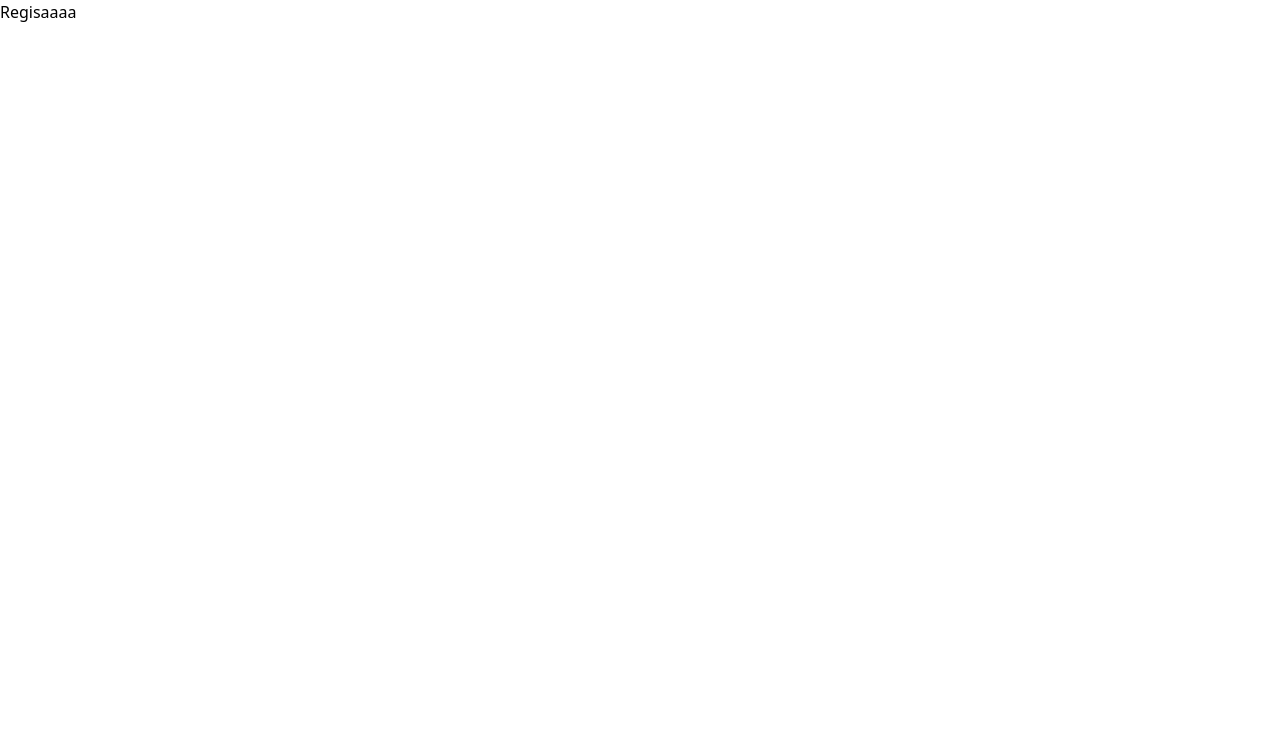
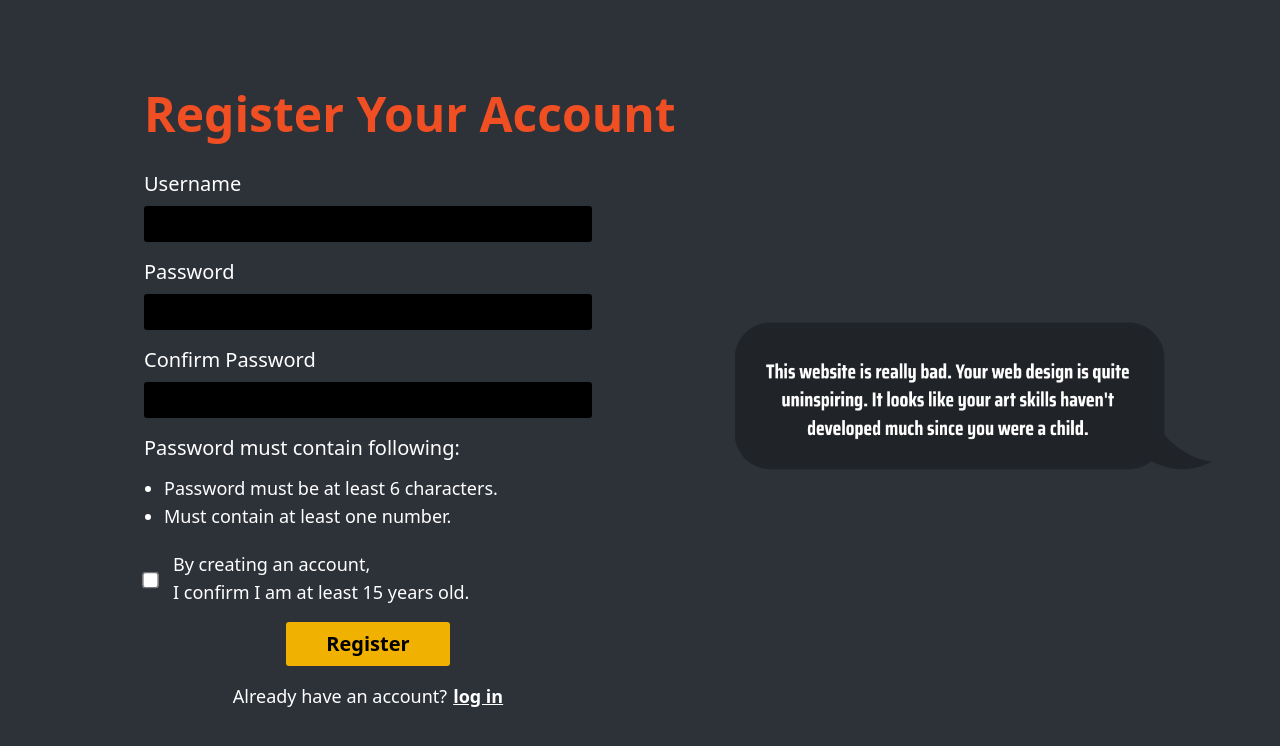
Before and after one commit to CSC105-2024/csc105-Hackathon-G06-WarPeace, a React (Vite) app in the folder frontend/: page /signUp in a window 1280 px wide. Shown: the top 746 px of the page. Built offline with nearby package versions, Linux system fonts and the light colour scheme.

Commit message:
Register + zod

```diff
--- a/frontend/src/pages/login.jsx
+++ b/frontend/src/pages/login.jsx
@@ -5,33 +5,33 @@ function Login() {
     const nav = useNavigate();
     return (
         <div className="min-h-screen bg-[#2D3138] flex items-center justify-center px-4">
-            <div className=" text-white p-8 rounded-md w-full max-w-xl text-center ">
+            <div className=" text-white p-8 rounded-md w-full max-w-md sm:max-w text-center 2xl:">
 
-                <img src={logo} className=""/>
-                <p className="text-sm lg:text-lg font-bold text-[#F04E23] my-6">Say What You Mean—Respectfully</p>
+                <img src={logo} className="text-shadow "/>
+                <p className="text-lg lg:text-xl font-shadow font-bold text-[#F04E23] my-6">Say What You Mean—Respectfully</p>
                 <form className="space-y-4">
                     <div>
-                        <p className="text-white text-left">Username</p>
+                        <p className="text-white text-left lg:text-xl mb-2">Username</p>
                         <input
                             type="text"
-                            className="w-full px-4 py-2 text-white bg-black rounded-3 focus:outline-none"
+                            className="w-full px-4 py-2 text-white bg-black rounded-[3px] focus:outline-none  "
                         />
                     </div>
                     <div>
-                        <p className="text-white text-left">Password</p>
+                        <p className="text-white text-left lg:text-xl mb-2">Password</p>
                         <input
                             type="password"
-                            className="w-full px-4 py-2 text-white bg-black rounded-3 focus:outline-none"
+                            className="w-full px-4 py-2 text-white bg-black rounded-[3px]  focus:outline-none     "
                         />
                     </div>
                     <button
                         type="submit"
-                        className="w-24 bg-yellow-500 hover:bg-yellow-400 cursor-pointer text-black font-bold py-2 mt-4 rounded-3"
+                        className="w-24 bg-yellow-500 hover:bg-yellow-400 cursor-pointer rounded-[3px]  text-black font-bold py-2 mt-4 rounded-3"
                     >
                         Login
                     </button>
                 </form>
-                <p className="text-sm mt-4">
+                <p className="lg:text-lg mt-4 ">
                     Don't have an account? <button onClick={()=>nav("/signUp")} className="underline font-bold cursor-pointer">Sign up</button>
                 </p>
 
--- a/frontend/src/pages/register.jsx
+++ b/frontend/src/pages/register.jsx
@@ -1,8 +1,143 @@
-function SignUp(){
-    return(
-        <div>
-            Regisaaaa
+import { useNavigate } from "react-router-dom";
+import bubblespeech from "/login-regis/WARPEACE_1.png";
+import { useForm } from "react-hook-form";
+import { z } from "zod";
+import { zodResolver } from "@hookform/resolvers/zod";
+
+const signUpSchema = z.object({
+    username: z.string().min(1, "Username is required"),
+    password: z
+        .string()
+        .min(6, "Password must be at least 6 characters")
+        .regex(/\d/, "Password must contain at least one number"),
+    confirmPassword: z.string(),
+}).refine((data) => data.password === data.confirmPassword, {
+    message: "Passwords do not match",
+    path: ["confirmPassword"],
+});
+
+
+function SignUp() {
+    const nav = useNavigate();
+
+    const {
+        register,
+        handleSubmit,
+        formState: { errors },
+    } = useForm({
+        resolver: zodResolver(signUpSchema),
+    });
+
+    const onSubmit = (data) => {
+        console.log("Form Data:", data);
+        nav("/");
+    };
+
+    return (
+        <div className="w-full min-h-screen bg-[#2D3138] flex flex-col md:flex-row md:gap-x-12">
+            <div className="w-full md:w-1/2 lg:w-3/5 p-8 lg:pl-36 flex flex-col justify-center box-border">
+                <h2 className="text-[#F04E23] font-bold text-4xl md:text-3xl xl:text-5xl mb-8 text-shadow">
+                    Register Your Account
+                </h2>
+
+                <form
+                    onSubmit={handleSubmit(onSubmit)}
+                    className="space-y-4 md:max-w-sm lg:max-w-md"
+                >
+
+                    <div className="flex flex-col">
+                        <label className="text-white text-xl mb-2">Username</label>
+                        <input
+                            type="text"
+                            {...register("username")}
+                            className="text-white bg-black rounded-[3px] p-3 py-1.5"
+                        />
+                        {errors.username && (
+                            <p className="text-red-500 text-sm mt-1">{errors.username.message}</p>
+                        )}
+                    </div>
+
+
+                    <div className="flex flex-col">
+                        <label className="text-white text-xl mb-2">Password</label>
+                        <input
+                            type="password"
+                            {...register("password")}
+                            className="text-white bg-black rounded-[3px] p-3 py-1.5"
+                        />
+                        {errors.password && (
+                            <p className="text-red-500 text-sm mt-1">{errors.password.message}</p>
+                        )}
+                    </div>
+
+
+                    <div className="flex flex-col">
+                        <label className="text-white text-xl mb-2">Confirm Password</label>
+                        <input
+                            type="password"
+                            {...register("confirmPassword")}
+                            className="text-white bg-black rounded-[3px] p-3 py-1.5"
+                        />
+                        {errors.confirmPassword && (
+                            <p className="text-red-500 text-sm mt-1">{errors.confirmPassword.message}</p>
+                        )}
+                    </div>
+
+
+                    <div>
+                        <p className="text-white text-xl mb-3">Password must contain following:</p>
+                        <ul className="text-white text-lg list-disc">
+                            <li className="ml-5">Password must be at least 6 characters.</li>
+                            <li className="ml-5">Must contain at least one number.</li>
+                        </ul>
+                    </div>
+
+
+                    <div className="flex mt-5">
+                        <input
+                            type="checkbox"
+                            className="accent-yellow-400 scale-125 mt-1 cursor-pointer"
+                        />
+                        <label className="text-white text-lg pl-4">
+                            By creating an account,
+                            <br />
+                            I confirm I am at least 15 years old.
+                        </label>
+                    </div>
+
+
+                    <div className="flex items-center justify-center">
+                        <button
+                            type="submit"
+                            className="bg-yellow-500 hover:bg-yellow-400 cursor-pointer p-2 px-10 rounded-[3px] text-xl text-black font-bold"
+                        >
+                            Register
+                        </button>
+                    </div>
+
+
+                    <p className="text-white text-lg mt-4 text-center">
+                        Already have an account?
+                        <button
+                            onClick={() => nav("/")}
+                            type="button"
+                            className="underline font-bold ml-1.5 cursor-pointer"
+                        >
+                            log in
+                        </button>
+                    </p>
+                </form>
+            </div>
+
+
+            <div className="hidden md:flex md:w-1/2 lg:w-2/5 items-center justify-center p-8 box-border">
+                <img
+                    src={bubblespeech}
+                    className="max-w-full h-auto md:scale-115 md:mr-5 lg:mr-24 xl:mr-28"
+                />
+            </div>
         </div>
-    )
+    );
 }
+
 export default SignUp;
```
Also changed, not shown: frontend/public/login-regis/WARPEACE_1.png (added).
